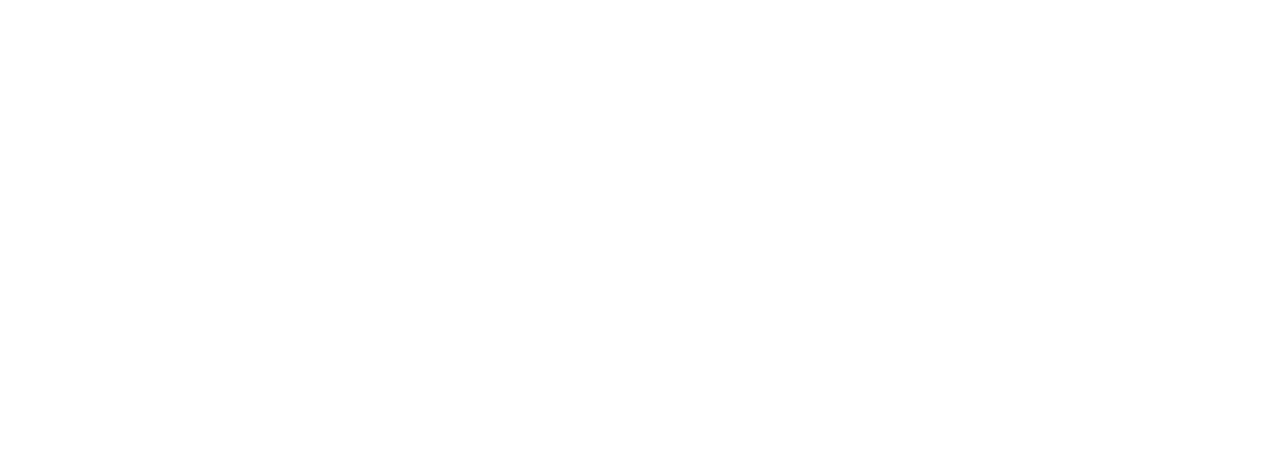
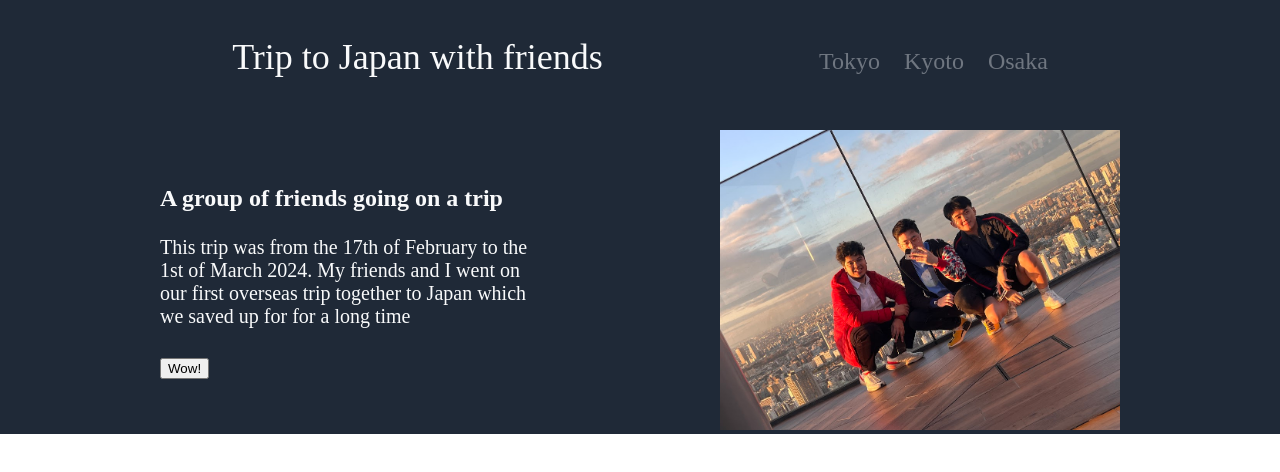
Before and after one commit to Dog-Nut/landing-page, a plain HTML site: page index.html in a window 1280 px wide. Drawn offline with Linux system fonts and the light colour scheme.

Commit message:
sort of done the header

```diff
--- a/index.html
+++ b/index.html
@@ -1,11 +1,42 @@
 <!DOCTYPE html>
 <html lang="en">
+
 <head>
     <meta charset="UTF-8">
     <meta name="viewport" content="width=device-width, initial-scale=1.0">
-    <title>Document</title>
+    <title>Trip Report to Japan</title>
+    <link rel="stylesheet" href="styles.css">
 </head>
+
 <body>
+    <div class="header">
+        <!-- <div class="header-main"> -->
+            <div class="header-container">
+                Trip to Japan with friends
+                <div class="cities">
+                    <ul>
+                        <li><a href="#">Tokyo</a></li>
+                        <li><a href="#">Kyoto</a></li>
+                        <li><a href="#">Osaka</a></li>
+                    </ul>
+                </div>
+            </div>
+            <div class="aboutTheTrip">
+                <div class="tripInfo">
+                    A group of friends going on a trip
+                    <div class="tripSubText">
+                        This trip was from the 17th of February to the 1st of March 2024. My friends and I went on our first
+                        overseas trip together to Japan which we saved up for for a long time
+                    </div>
+                    <button>Wow!</button>
+                </div>
+                <div class="groupImg">
+                   <img src="photos/group.JPG" width="400" height="300">
+                </div>
+            </div>
+        <!-- </div> -->
+    </div>
 
 </body>
+
 </html>
--- a/styles.css
+++ b/styles.css
@@ -0,0 +1,68 @@
+body {
+    /* display: flex;
+    flex-direction: column; */
+    margin: 0;
+}
+
+ul {
+    list-style: none;
+    display: flex;
+    gap: 24px;
+    padding: 0;
+}
+
+a {
+    color: #6f7680;
+    text-decoration: none;
+    font-size: 24px;
+}
+
+
+.header {
+    background-color: #1f2937;
+    color: #f9fafb;
+    display: flex;
+    flex-direction: column;
+    /* align-items: stretch; */
+    /* justify-content: center; */
+}
+
+/* .header-main{
+    display: flex;
+    flex-direction: column;
+    align-items: center;
+    justify-content: center;
+} */
+
+.header-container {
+    padding: 0 16px 16px;
+    display: flex;
+    justify-content: space-evenly;
+    align-items: center;
+    font-size: 36px;
+}
+
+.aboutTheTrip{
+    display: flex;
+    justify-content: space-evenly;
+    align-items: center;
+
+}
+
+.tripInfo{
+    width: 400px;
+    font-size: 24px;
+    font-weight: bold;
+}
+
+.tripSubText{
+    font-size: 20px;
+    font-weight: normal;
+    text-wrap: wrap;
+    padding: 24px 24px 24px 0;
+}
+
+.groupImg{
+    max-width: 700px;
+    max-height: 400px;
+}
```
Also changed, not shown: photos/group.JPG (added).
